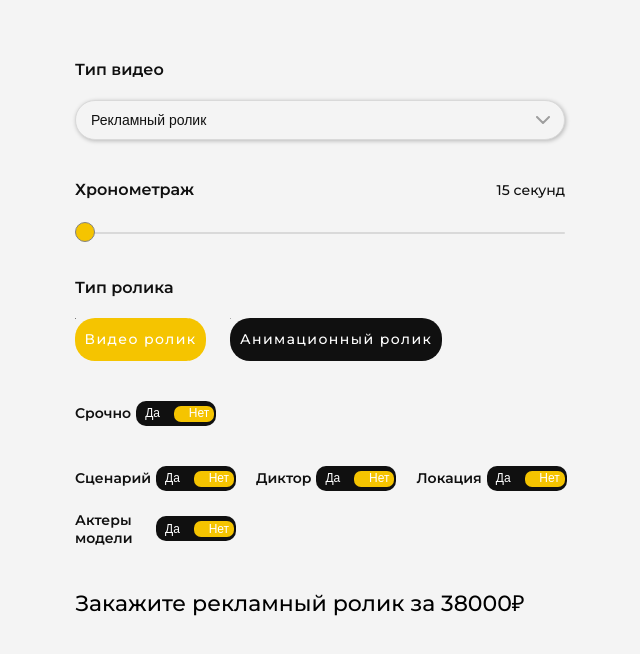
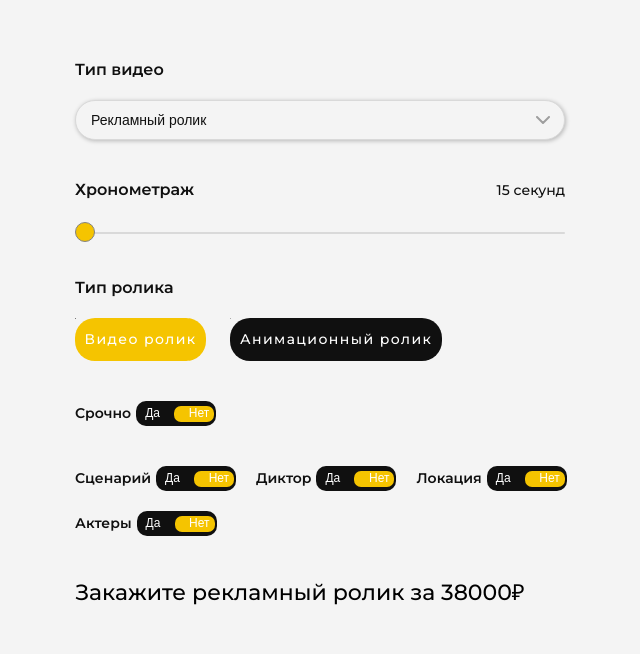
Before and after one commit to Electro-Wave/calc.github.io, a plain HTML site: page index.html in a window 1280 px wide. Shown: the whole page, without its empty margins (320-960 px from the left). Drawn offline with Linux system fonts and the light colour scheme.

Commit message:
Update index.html

```diff
--- a/index.html
+++ b/index.html
@@ -82,7 +82,7 @@
                         </span>
                     </div>
                     <div class="caclulation-form__checkbox">
-                        <span class="checkbox-label">Актеры модели</span>
+                        <span class="checkbox-label">Актеры</span>
                         <span class="switch">
                             <input type="checkbox" name="actors" value="да"data-price=5000>
                             <label for="switcher"></label>
```
